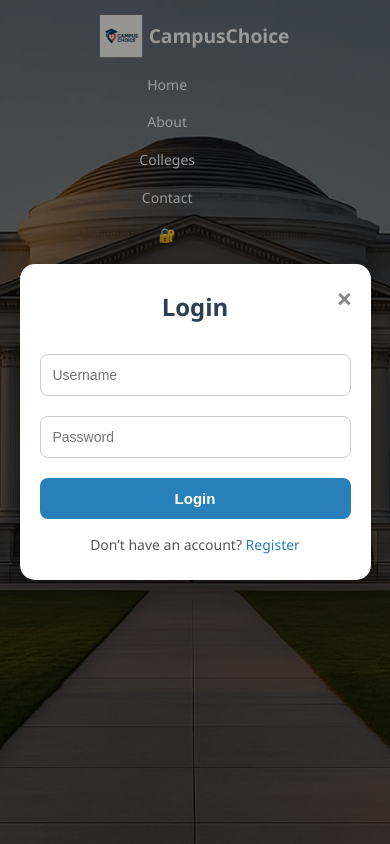
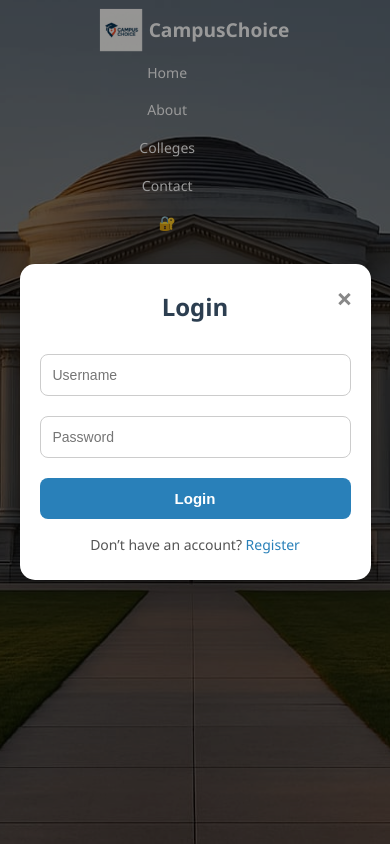
Before and after one commit to ayanshaikh29/CampusChoice-college-finder, a Flask app: page / in a window 390 px wide. Run offline with Flask 3, Linux system fonts and the light colour scheme.

Commit message:
Update style.css

```diff
--- a/static/style.css
+++ b/static/style.css
@@ -454,15 +454,15 @@ footer {
 @media screen and (max-width: 992px) {
   .navbar {
     flex-direction: column;
-    padding: 1rem;
+    padding: 10px;
     text-align: center;
   }
   .nav-links {
     flex-direction: column;
     position: static;
     transform: none;
-    gap: 1rem;
-    margin-top: 1rem;
+    gap: 10px;
+    margin-top: 10px;
   }
   .hero h1 {
     font-size: 2rem;
```
